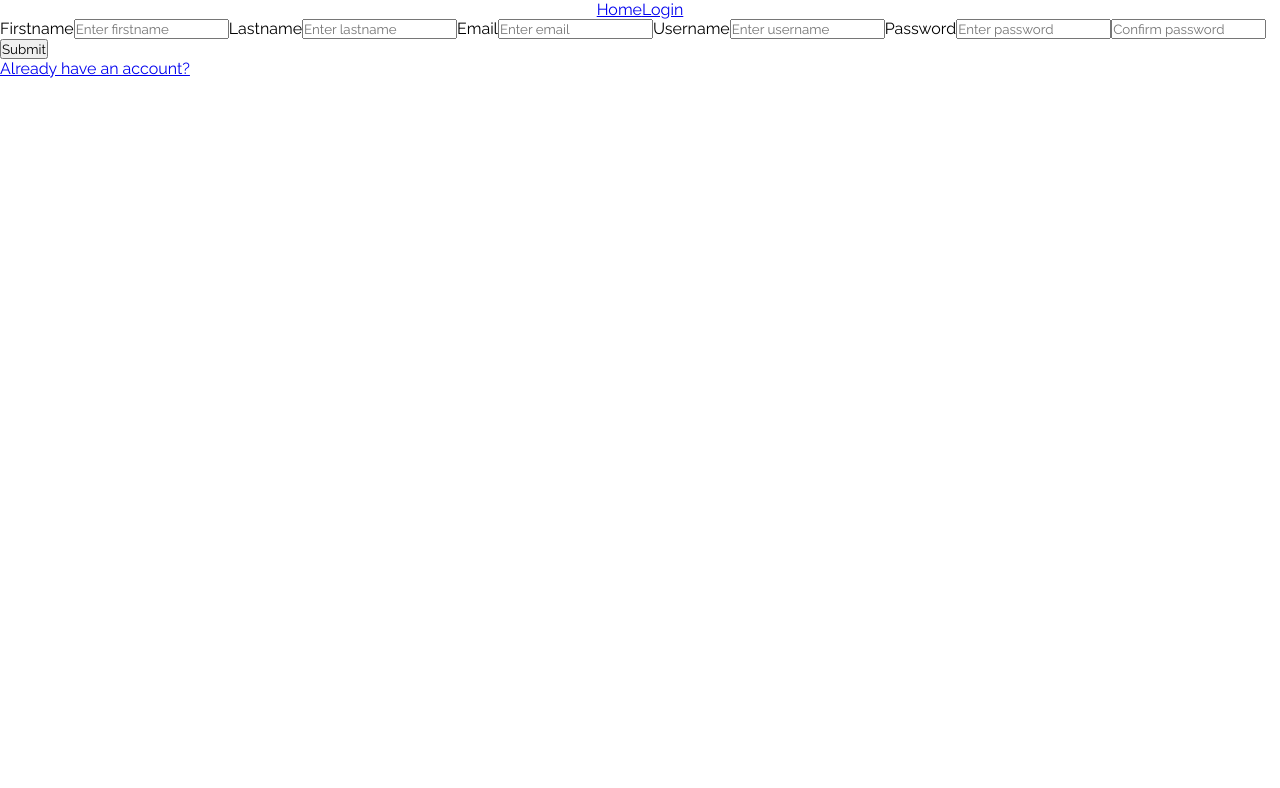
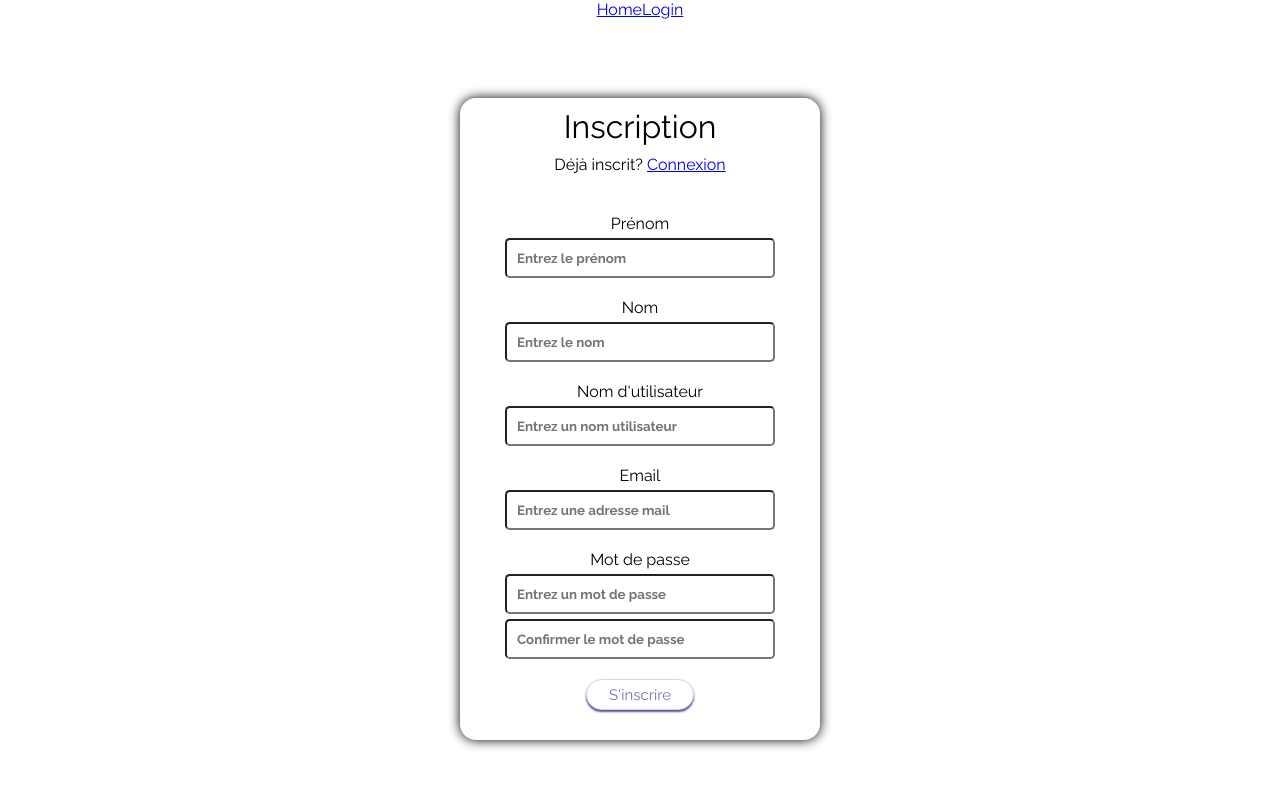
Before and after one commit to ClemB-Dev/MarcheNomade, a React (Create React App) app in the folder frontend/: page /register in a window 1280 px wide. Shown: the top 788 px of the page. Built offline with nearby package versions, Linux system fonts and the light colour scheme.

Commit message:
authentification styling

```diff
--- a/frontend/src/App.js
+++ b/frontend/src/App.js
@@ -14,7 +14,7 @@ function App() {
       <AuthProvider>
         <Header/>
         <Routes>
-          < Route path='/' exact element={<PrivateRoute><HomePage/></PrivateRoute>}/>
+          < Route element={<HomePage/>} path='/' exact />
           < Route element={<LoginPage/>} path='/login'/>
           < Route element={<RegisterPage/>} path='/register'/>
         </Routes>
--- a/frontend/src/css/signIn.css
+++ b/frontend/src/css/authentification.css
@@ -22,9 +22,10 @@ body {
 .screen {
 	background: white;
 	position: relative;
-	height: 600px;
+    height: auto;
+    min-height: 100% !important;
 	width: 360px;
-	box-shadow: 0px 0px 24px black;
+	box-shadow: 0px 0px 12px black;
     border-radius: 1em;
 }
 
@@ -32,31 +33,34 @@ body {
 	z-index: 1;
 	position: relative;
 	height: 100%;
+    text-align: center;
+
 }
 
 .login {
-	width: 320px;
-	padding: 30px;
-	padding-top: 156px;
+	padding-bottom: 30px;
+	padding-top: 50px;
+    margin: 0 auto;
+}
+
+.form-title{
+    font-size: xx-large;
+    font-weight: 500;
+	padding-bottom: 10px;
+    margin-top: 10px;
 }
 
 .login_field {
-	padding: 20px 0px;
+	padding: 10px 0px;
 	position: relative;
 }
 
-.login_icon {
-	position: absolute;
-	top: 30px;
-	color: #7875B5;
-}
-
 .login_input {
-	border: none;
-	border-bottom: 2px solid #D1D1D4;
-	background: none;
+    text-align: left;
+	border-radius: .3rem;
+    background: none;
 	padding: 10px;
-	padding-left: 24px;
+	padding-left: 10px;
     margin-top: 5px;
 	font-weight: 700;
 	width: 75%;
@@ -67,25 +71,23 @@ body {
 .login_input:focus,
 .login_input:hover {
 	outline: none;
-	border-bottom-color: #6A679E;
+	border-color: #6A679E;
 }
 
 .login_submit {
 	background: #fff;
-	font-size: 14px;
-	margin-top: 30px;
-	padding: 16px 20px;
+	padding: 5px 5px;
 	border-radius: 26px;
 	border: 1px solid #D4D3E8;
-	text-transform: uppercase;
-	font-weight: 700;
-	display: flex;
-	align-items: center;
-	width: 100%;
+	font-weight: 300;
+	width: 30%;
 	color: #4C489D;
 	box-shadow: 0px 2px 2px #5C5696;
 	cursor: pointer;
 	transition: .2s;
+    margin : 0 auto;
+    margin-top: 10px;
+    margin-bottom: 30px;
 }
 
 .login_submit:active,
@@ -95,35 +97,15 @@ body {
 	outline: none;
 }
 
-.button_icon {
-	font-size: 24px;
-	margin-left: auto;
+.button_text {
+	font-size: 15px;
 	color: #7875B5;
+    border: none;
+	cursor: pointer;
+    background: none;
 }
 
-.social-login {
-	position: absolute;
-	height: 140px;
-	width: 160px;
-	text-align: center;
-	bottom: 0px;
-	right: 0px;
-	color: #fff;
+.register-div{
+    padding-bottom: 30px;
+    text-align: center;
 }
-
-.social-icons {
-	display: flex;
-	align-items: center;
-	justify-content: center;
-}
-
-.social-login__icon {
-	padding: 20px 10px;
-	color: #fff;
-	text-decoration: none;
-	text-shadow: 0px 0px 8px #7875B5;
-}
-
-.social-login__icon:hover {
-	transform: scale(1.5);
-}
--- a/frontend/src/pages/LoginPage.js
+++ b/frontend/src/pages/LoginPage.js
@@ -2,7 +2,7 @@ import React, {useContext} from 'react'
 import AuthContext from '../context/AuthContext'
 import {Link} from 'react-router-dom'
 import { FontAwesomeIcon } from '@fortawesome/react-fontawesome'
-import '../css/signIn.css'
+import '../css/authentification.css'
 
 
 const LoginPage = () => {
@@ -12,6 +12,8 @@ const LoginPage = () => {
       <div className='screen'>
         <div className='loginContainer'>
           <form className='login' onSubmit={loginUser}>
+          <div className='form-title'>Connexion</div>
+          <div className='register-div'><p className='register-sentence'>Pas encore inscrit? <Link className='register-link' to='/register'>Inscription</Link></p></div>
             <div className='login_field'>
               <label>Username</label><br></br>
               <input
@@ -32,10 +34,10 @@ const LoginPage = () => {
             <div className='login_submit'>
               <input
                   className='button_text'
-                  type='submit'/>
+                  type='submit'
+                  value="S'inscrire"/>
             </div>
           </form>
-          <Link className='register-btn' to='/register'>Register</Link>
         </div>
       </div>
     </div>
--- a/frontend/src/pages/RegisterPage.js
+++ b/frontend/src/pages/RegisterPage.js
@@ -1,48 +1,72 @@
 import React, {useContext} from 'react'
 import { Link } from "react-router-dom";
 import AuthContext from '../context/AuthContext'
+import '../css/authentification.css'
 
 const RegisterPage = () => {
   let {registerUser} = useContext(AuthContext)
 
   return (
-    <div>
-      <form className='register-form' onSubmit={registerUser}>
-        <label htmlFor='first_name'>Firstname</label>
+    <div className='container'>
+    <div className='screen'>
+      <div className='loginContainer'>
+        <form className='register' onSubmit={registerUser}>
+        <div className='form-title'>Inscription</div>
+        <div className='register-div'><p className='register-sentence'>Déjà inscrit? <Link className='register-link' to='/login'>Connexion</Link></p></div>
+          <div className='login_field'>
+            <label>Prénom</label><br></br>
             <input
+                className='login_input'
                 type='text'
                 name='first_name'
-            placeholder='Enter firstname'/>
-        <label htmlFor='last_name'>Lastname</label>
+                placeholder='Entrez le prénom'/>
+          </div>
+          <div className='login_field'>
+            <label>Nom</label><br></br>
             <input
+                className='login_input'
                 type='text'
-            name='last_name'
-            placeholder='Enter lastname'/>
-        <label htmlFor='Email'>Email</label>
+                name='lastname'
+                placeholder='Entrez le nom'/>
+          </div>
+          <div className='login_field'>
+            <label>Nom d'utilisateur</label><br></br>
             <input
-            type='text'
-            name='email'
-            placeholder='Enter email'/>
-        <label htmlFor='username'>Username</label>
-        <input
+                className='login_input'
                 type='text'
                 name='username'
-            placeholder='Enter username'/>
-        <label htmlFor='password'>Password</label>
+                placeholder='Entrez un nom utilisateur'/>
+          </div>
+          <div className='login_field'>
+            <label>Email</label><br></br>
             <input
-            id='password'
-            type='password'
+                className='login_input'
+                type='text'
+                name='username'
+                placeholder='Entrez une adresse mail'/>
+          </div>
+          <div className='login_field'>
+            <label>Mot de passe</label><br></br>
+            <input
+                className='login_input'
+                type='text'
                 name='password'
-            placeholder='Enter password'/>
+                placeholder='Entrez un mot de passe'/>
             <input
-            id='password2'
-            type='password'
+                className='login_input'
+                type='text'
                 name='password2'
-            placeholder='Confirm password'/>
+                placeholder='Confirmer le mot de passe'/>
+          </div>
+          <div className='login_submit'>
             <input
-            type='submit'/>
+                className='button_text'
+                type='submit'
+                value="S'inscrire"/>
+          </div>
         </form>
-      <Link className='already-registered-btn' to='/login'>Already have an account?</Link>
+      </div>
+    </div>
   </div>
   )
 }
```
Also changed, not shown: frontend/src/pages/RegisterPage copy.js (added, +50 -0 lines), 2 other files (tests, documents, lock files or other folders). Lines whose indentation alone changed are shown as unchanged.
